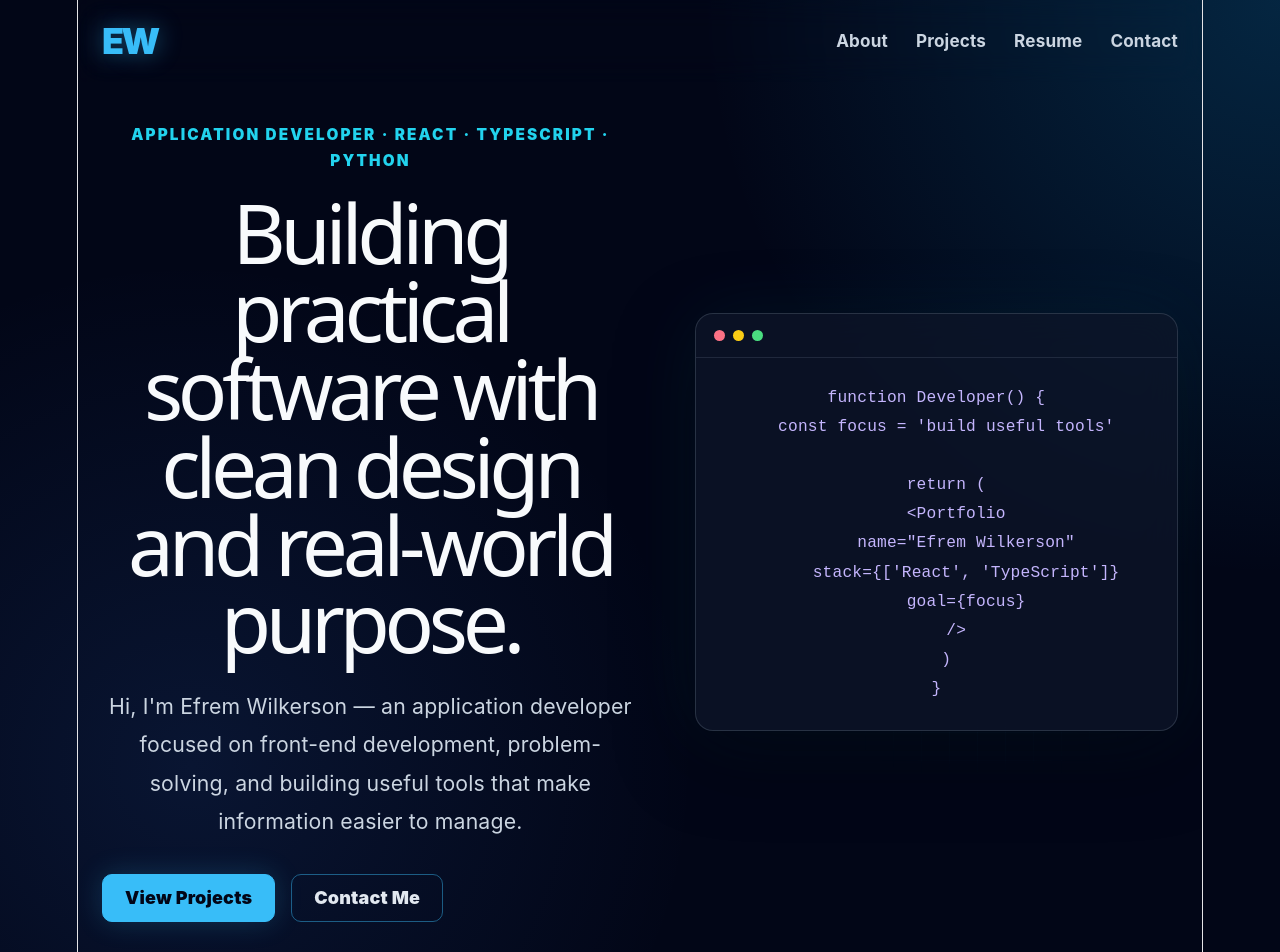
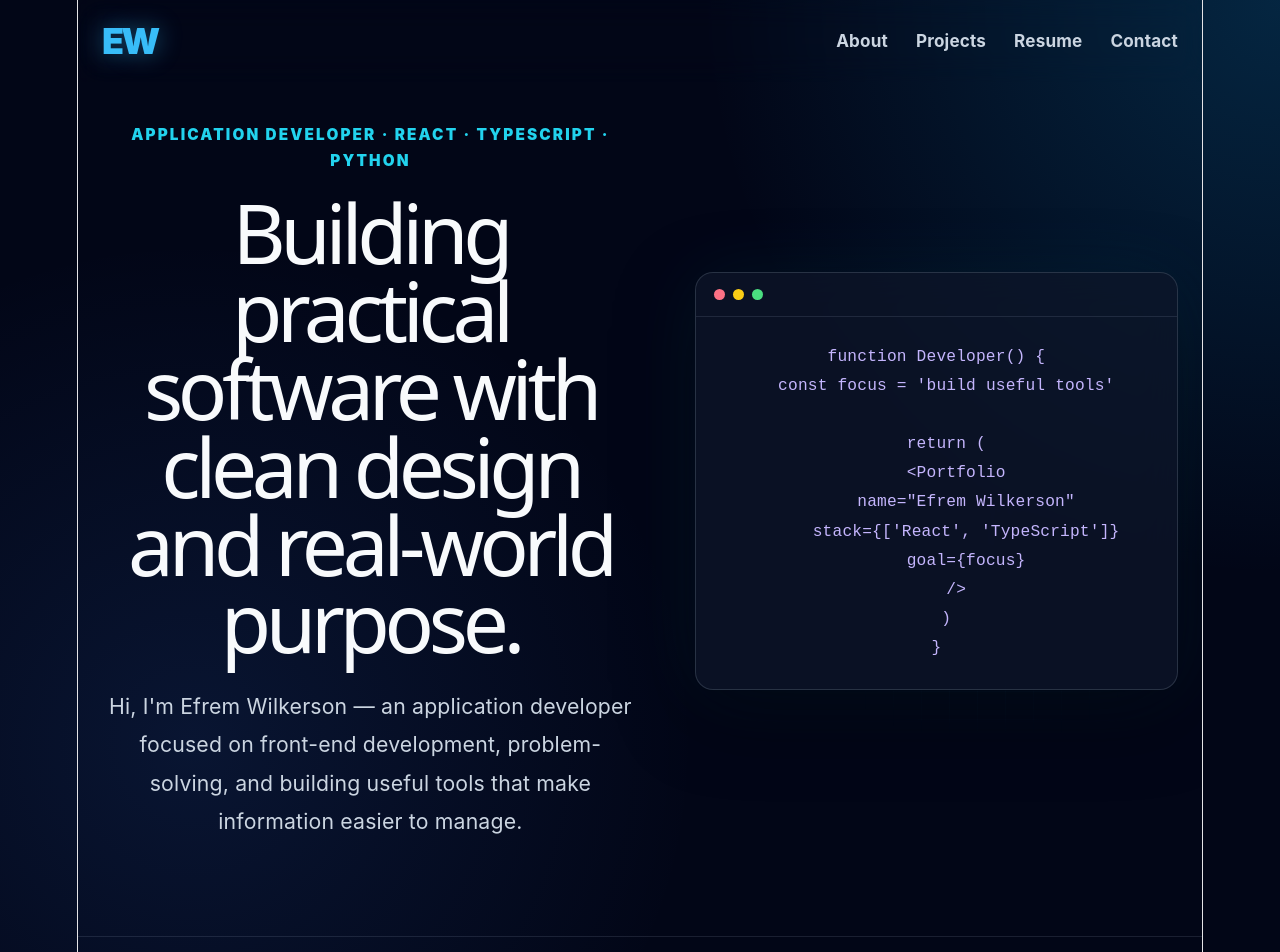
Before and after one commit to devbyE/EfremW, a React (Vite) app: page / in a window 1280 px wide. Shown: the top 952 px of the page. Built offline with nearby package versions, Linux system fonts and the light colour scheme.

Commit message:
Clean up duplicate hero actions

```diff
--- a/src/App.tsx
+++ b/src/App.tsx
@@ -74,12 +74,6 @@ function App() {
             that make information easier to manage.
           </p>
 
-          <div className="hero-actions">
-            <a href="#projects">View Projects</a>
-            <a href="#contact" className="secondary-link">
-              Contact Me
-            </a>
-          </div>
         </div>
 
         <div className="hero-visual" aria-hidden="true">
```
